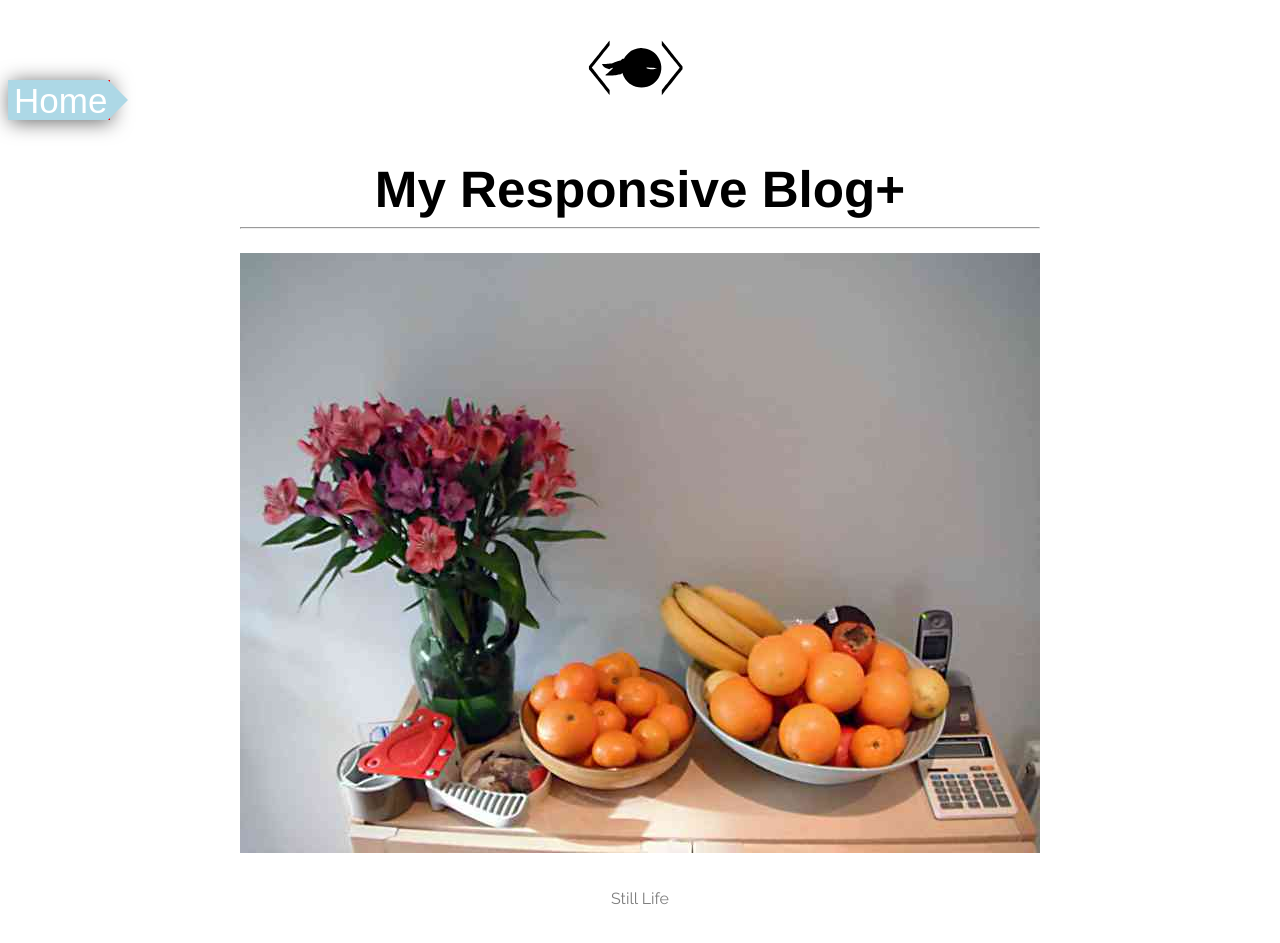
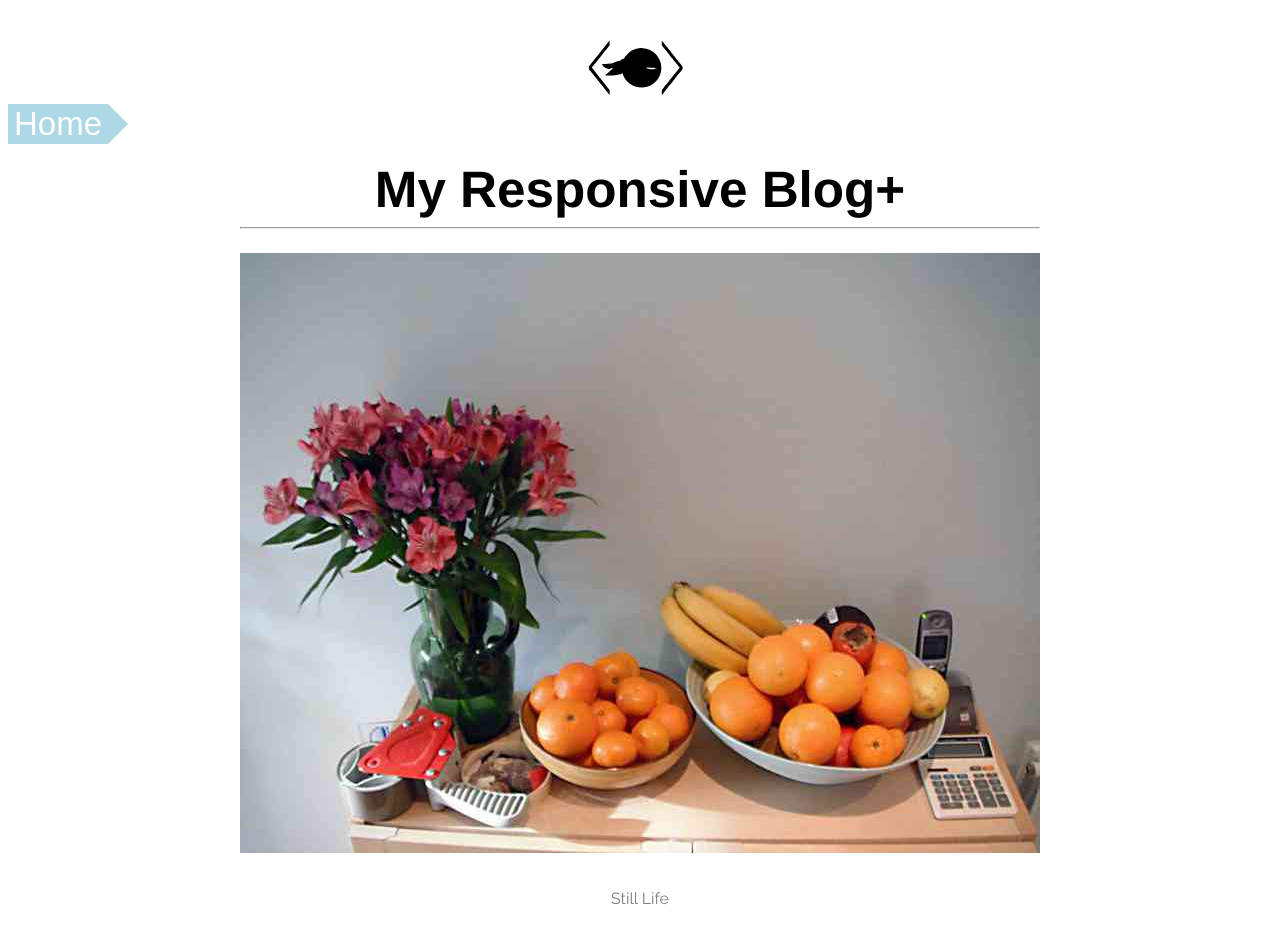
Before and after one commit to Adrian31/My_Responsive_Blog, a plain HTML site: page index.html in a window 1280 px wide. Shown: the top 943 px of the page. Drawn offline with Linux system fonts and the light colour scheme; a web font is replaced by a local one.

Commit message:
attempted fix for arrow showing black corners

```diff
--- a/css/main.css
+++ b/css/main.css
@@ -93,7 +93,7 @@ img {
 }
 
 .arrow{
-  width: 100px;
+  width: 95px;
   height: 40px;
   background: #ADD8E6;
   position: fixed;
@@ -102,17 +102,47 @@ img {
   -wekbit-transform: translate(0, 0);
   transform: translate(0,0);
   z-index: 0;
+
   height: auto;
-  position: absolute;
-  -webkit-transform: translate(-300px, 0);
-  transform: translate(-300px, 0);
+  -webkit-transform: translate(-110px, 0);
+  transform: translate(-110px, 0);
   transition: transform 0.3s ease;
   z-index: 1000;
-  background-color: white;
-  border-right: 2px red solid;
-  box-shadow: 2px 2px 20px rgba(0,0,0,0.6);
-  top: 0;
 }
+.arrow::after {
+    content:' ';
+    height: 0;
+    width: 0;
+    border-top: 20px solid transparent;
+    border-bottom: 20px solid transparent;
+    border-left: 20px solid #ADD8E6;
+    position: absolute;
+    left: 100px;
+    top: 0px;
+}
+
+
+.arrow.open{
+  -webkit-transform: translate(0, 0);
+  transform: translate(0, 0);
+}
+
+
+  #fixedbutton {
+    position: center;
+    background-color: Transparent;
+    background-repeat:no-repeat;
+    border: none;
+    cursor:pointer;
+    overflow: hidden;
+    outline:none;
+    font-size: 33px;
+  }
+
+  #indexATag{
+    text-decoration: none;
+    color: white;
+  }
 
 
 @media screen and (min-width: 1050px) {
@@ -139,19 +169,4 @@ img {
       top: 0px;
   }
 
-  #fixedbutton {
-    position: center;
-    background-color: Transparent;
-    background-repeat:no-repeat;
-    border: none;
-    cursor:pointer;
-    overflow: hidden;
-    outline:none;
-    font-size: 35px;
-  }
-
-  #indexATag{
-    text-decoration: none;
-    color: white;
-  }
 }
--- a/index.html
+++ b/index.html
@@ -24,7 +24,7 @@
 </head>
 
 <body>
-  <div class="arrow down">
+  <div class="arrow" id="drawer">
     <button type="button" name="button" id="fixedbutton">
       <a href="https://adrian31.github.io/frontend-nanodegree-resume/#" id="indexATag">Home</a>
     </button>
@@ -155,5 +155,23 @@
   <br>
   <a href="//github.com/udacity/responsive-images/tree/master/project/start" title="View source for this page on GitHub" id="viewSource">View source on GitHub</a>
 </div>
+
+<script>
+    /*
+     * Open the drawer when the menu icon is clicked.
+     */
+    var menu = document.querySelector('#menu');
+    var main = document.querySelector('main');
+    var drawer = document.querySelector('#drawer');
+
+    menu.addEventListener('click', function(e) {
+      drawer.classList.toggle('open');
+      e.stopPropagation();
+    });
+    main.addEventListener('click', function() {
+      drawer.classList.remove('open');
+    });
+
+  </script>
 </body>
 </html>
```
